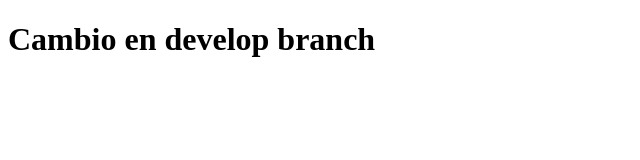
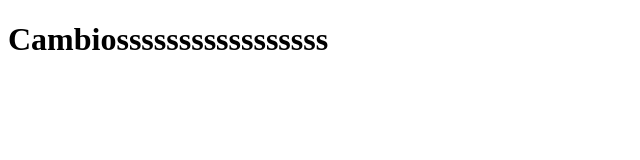
Before and after one commit to jmiguelmorralla/coder, a plain HTML site: page index.html in a window 1280 px wide. Shown: the whole page, without its empty margins (0-640 px from the left). Drawn offline with Linux system fonts and the light colour scheme.

Commit message:
cambios en develop prueba

```diff
--- a/index.html
+++ b/index.html
@@ -7,6 +7,6 @@
     <title>Empezando con GitHub</title>
 </head>
 <body>
-    <h1>Cambio en develop branch</h1>
+    <h1>Cambiosssssssssssssssss</h1>
 </body>
 </html>
```
